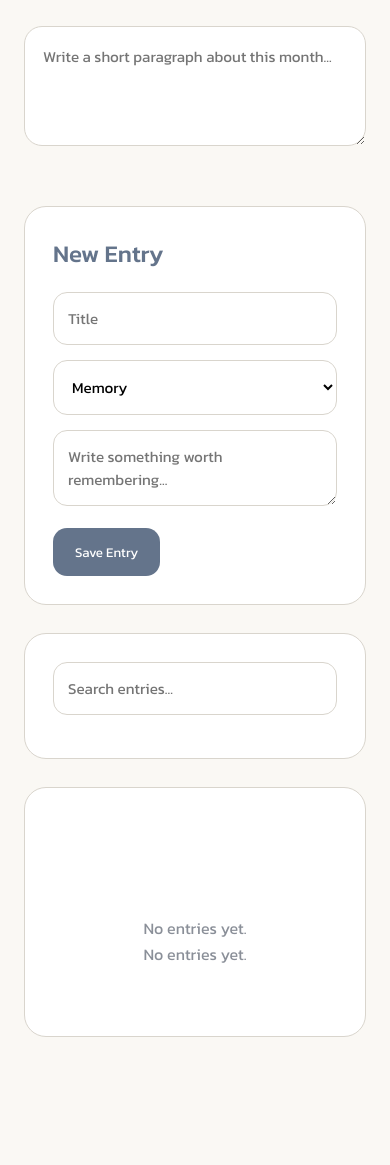
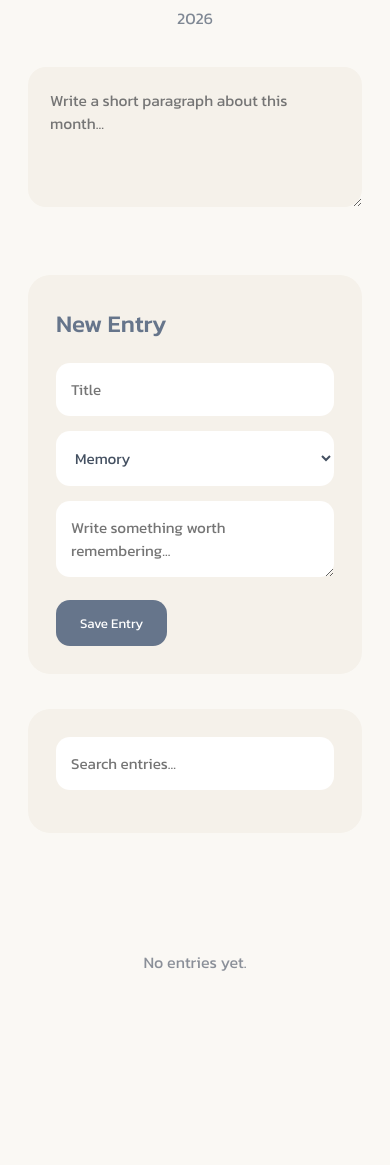
Before and after one commit to jessfish-13/Study-tracker, a plain HTML site: page chapter.html in a window 390 px wide. Shown: the part 285-1450 px from the top of the page. After the commit the page ends 1421 px from the top, so only its background shows below. Drawn offline with Linux system fonts and the light colour scheme; a web font is replaced by a local one.

Commit message:
Update chapter.css

```diff
--- a/chapter.css
+++ b/chapter.css
@@ -1,18 +1,21 @@
-/* ======================================
-   The Archive
-   Chapter Page Styles
-====================================== */
+/* ======================================================
+   THE ARCHIVE
+   Chapter Styles
+   Version 0.3
+====================================================== */
 
 :root{
+
     --background:#faf8f4;
-    --surface:#f2ede6;
-    --border:#d9d5cd;
+    --surface:#f5f1ea;
+    --border:#e2ddd4;
 
-    --text:#374151;
-    --muted:#8a8f98;
-    --accent:#64748b;
+    --text:#445061;
+    --muted:#7f8894;
+    --accent:#66758b;
 
     --radius:18px;
+
 }
 
 *{
@@ -22,50 +25,58 @@
 }
 
 body{
+
     background:var(--background);
+
     color:var(--text);
+
     font-family:"Kanit",sans-serif;
-    line-height:1.6;
+
+    line-height:1.75;
+
 }
 
 .page{
+
     max-width:850px;
+
     margin:auto;
-    padding:60px 24px 100px;
+
+    padding:60px 28px 100px;
+
 }
 
-/* ===========================
+/* =======================
    Back Link
-=========================== */
+======================= */
 
 .back-link{
 
-    display:inline-block;
+    text-decoration:none;
 
     color:var(--accent);
 
-    text-decoration:none;
-
-    margin-bottom:45px;
+    font-size:.95rem;
 
     transition:.2s;
+
 }
 
 .back-link:hover{
 
-    opacity:.7;
+    opacity:.65;
 
 }
 
-/* ===========================
+/* =======================
    Cover
-=========================== */
+======================= */
 
 .cover{
 
     text-align:center;
 
-    margin-bottom:60px;
+    margin:60px 0;
 
 }
 
@@ -73,11 +84,11 @@ body{
 
     color:var(--muted);
 
+    text-transform:uppercase;
+
     letter-spacing:2px;
 
-    text-transform:uppercase;
-
-    font-size:.8rem;
+    font-size:.78rem;
 
 }
 
@@ -85,11 +96,11 @@ body{
 
     font-family:"Hubballi",sans-serif;
 
-    font-size:4.5rem;
+    font-size:4.8rem;
 
     color:var(--accent);
 
-    margin-top:10px;
+    margin-top:12px;
 
 }
 
@@ -105,23 +116,84 @@ body{
 
     width:100%;
 
-    max-width:600px;
+    max-width:620px;
 
-    min-height:120px;
+    min-height:140px;
 
     margin:auto;
 
-    display:block;
+    padding:22px;
+
+    border:none;
+
+    border-radius:var(--radius);
+
+    background:var(--surface);
+
+    color:var(--text);
+
+    resize:vertical;
+
+    font-family:inherit;
+
+    font-size:.97rem;
+
+}
+
+.cover-text:focus{
+
+    outline:none;
+
+}
+
+/* =======================
+   Sections
+======================= */
+
+.new-entry,
+.search{
+
+    background:var(--surface);
+
+    border-radius:22px;
+
+    padding:28px;
+
+    margin-bottom:35px;
+
+}
+
+.new-entry h2{
+
+    color:var(--accent);
+
+    font-weight:500;
+
+    margin-bottom:18px;
+
+}
+
+/* =======================
+   Inputs
+======================= */
+
+input,
+textarea,
+select{
+
+    width:100%;
+
+    padding:15px;
+
+    margin-bottom:15px;
+
+    border:none;
+
+    border-radius:14px;
 
     background:white;
 
-    border:1px solid var(--border);
-
-    border-radius:var(--radius);
-
-    padding:18px;
-
-    resize:vertical;
+    color:var(--text);
 
     font-family:inherit;
 
@@ -129,77 +201,17 @@ body{
 
 }
 
-/* ===========================
-   Sections
-=========================== */
+input:focus,
+textarea:focus,
+select:focus{
 
-.new-entry,
-.search,
-.timeline{
-
-    background:white;
-
-    border:1px solid var(--border);
-
-    border-radius:22px;
-
-    padding:28px;
-
-    margin-bottom:28px;
+    outline:none;
 
 }
 
-.new-entry h2{
-
-    color:var(--accent);
-
-    margin-bottom:18px;
-
-    font-weight:500;
-
-}
-
-/* ===========================
-   Inputs
-=========================== */
-
-input,
-select,
-textarea{
-
-    width:100%;
-
-    margin-bottom:15px;
-
-    padding:14px;
-
-    border-radius:14px;
-
-    border:1px solid var(--border);
-
-    background:#fff;
-
-    font-family:inherit;
-
-    font-size:.95rem;
-
-    transition:.2s;
-
-}
-
-input:focus,
-select:focus,
-textarea:focus{
-
-    outline:none;
-
-    border-color:var(--accent);
-
-}
-
-/* ===========================
+/* =======================
    Button
-=========================== */
+======================= */
 
 button{
 
@@ -209,9 +221,9 @@ button{
 
     border:none;
 
-    padding:14px 22px;
+    border-radius:14px;
 
-    border-radius:14px;
+    padding:13px 24px;
 
     cursor:pointer;
 
@@ -225,43 +237,141 @@ button:hover{
 
     transform:translateY(-1px);
 
-    opacity:.92;
+}
+
+/* =======================
+   Timeline
+======================= */
+
+.timeline{
+
+    margin-top:55px;
 
 }
 
-/* ===========================
-   Timeline Placeholder
-=========================== */
+/* Empty message */
 
-.timeline{
+.timeline p{
 
-    min-height:250px;
+    text-align:center;
+
+    color:var(--muted);
+
+    padding:60px 0;
 
 }
 
-.timeline::before{
+/* =======================
+   Entry
+======================= */
 
-    content:"No entries yet.";
+.entry{
+
+    padding:28px 0;
+
+    border-top:1px solid var(--border);
+
+    animation:fade .35s ease;
+
+}
+
+.entry:first-child{
+
+    border-top:none;
+
+}
+
+.entry-category{
+
+    color:var(--accent);
+
+    font-size:.8rem;
+
+    text-transform:uppercase;
+
+    letter-spacing:1px;
+
+}
+
+.entry-title{
+
+    font-size:1.35rem;
+
+    margin:6px 0;
+
+    font-weight:500;
+
+}
+
+.entry-date{
 
     color:var(--muted);
 
-    display:block;
+    font-size:.82rem;
 
-    text-align:center;
-
-    padding-top:100px;
+    margin-bottom:18px;
 
 }
 
-/* ===========================
+.entry-text{
+
+    white-space:pre-wrap;
+
+}
+
+.entry-actions{
+
+    margin-top:24px;
+
+    display:flex;
+
+    gap:10px;
+
+}
+
+.entry-actions button{
+
+    background:transparent;
+
+    color:var(--accent);
+
+    padding:0;
+
+}
+
+/* =======================
+   Animation
+======================= */
+
+@keyframes fade{
+
+    from{
+
+        opacity:0;
+
+        transform:translateY(8px);
+
+    }
+
+    to{
+
+        opacity:1;
+
+        transform:translateY(0);
+
+    }
+
+}
+
+/* =======================
    Mobile
-=========================== */
+======================= */
 
 @media(max-width:700px){
 
     #monthTitle{
 
-        font-size:3.5rem;
+        font-size:3.8rem;
 
     }
 
```
